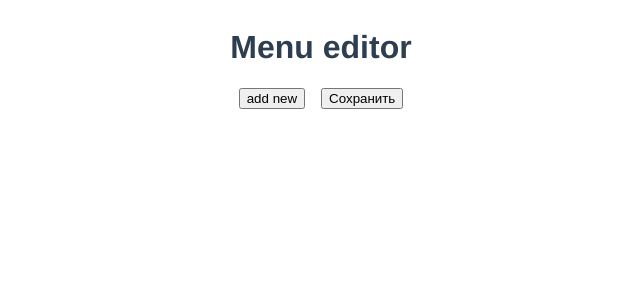
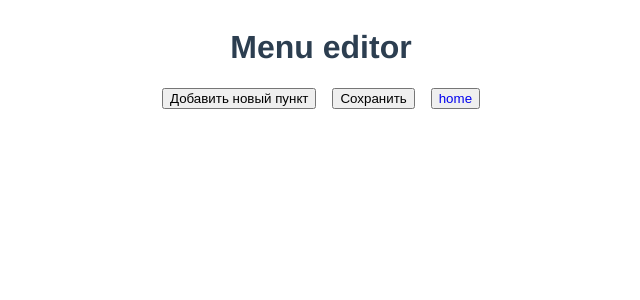
Before and after one commit to Irma-V/safib-test, a Vue app: page /admin/menuEditor in a window 1280 px wide. Shown: the top 300 px of the page, without its empty margins (319-959 px from the left). Built offline with nearby package versions, Linux system fonts and the light colour scheme.

Commit message:
master-2708 Добавление возвращения на главную из админки

```diff
--- a/src/components/admin-panel/MenuEditor.vue
+++ b/src/components/admin-panel/MenuEditor.vue
@@ -3,8 +3,9 @@
   <section class="menu-editor__block">
     <form class="menu-editor">
       <div class="menu-editor__options">
-        <button type="button" @click.prevent="addNew">add new</button>
+        <button type="button" @click.prevent="addNew">Добавить новый пункт</button>
         <button type="button" @click.prevent="saveMenulist">Сохранить</button>
+        <button type="button" @click.prevent> <router-link :to="{name: 'home'}">home</router-link> </button>
       </div>
 
       <ul class="menu-editor__wrapper">
--- a/src/components/admin-panel/MenuEditorItem.vue
+++ b/src/components/admin-panel/MenuEditorItem.vue
@@ -20,13 +20,13 @@
     </ul>
     <div class="menu-editor__options">
       <button v-if="parentItem" @click.prevent="deleteSubItem">
-        Delete sub-item
+        Удалить подпункт
       </button>
       <button v-if="!parentItem" @click.prevent="deleteItem">
-        Delete item
+        Удалить пункт
       </button>
       <button type="button" @click.prevent="addSubItem">
-        Add sub-item
+        Добавить подпункт
       </button>
     </div>
   </li>
--- a/src/views/CurrentPage.vue
+++ b/src/views/CurrentPage.vue
@@ -2,13 +2,13 @@
   <section class="current-page__breadcrumbs">
     <bread-crumbs>
       <bread-crumb :to="{name: 'home'}">home</bread-crumb>
-            <bread-crumb v-for="parent in parents" :key="parent.parentId" :to="{
+      <bread-crumb v-for="parent in parents" :key="parent.parentId" :to="{
               name: 'CurrentPage',
               params: {
                 id: parent.parentId
               }
             }"> {{ parent.name }}
-            </bread-crumb>
+      </bread-crumb>
     </bread-crumbs>
   </section>
 
```
